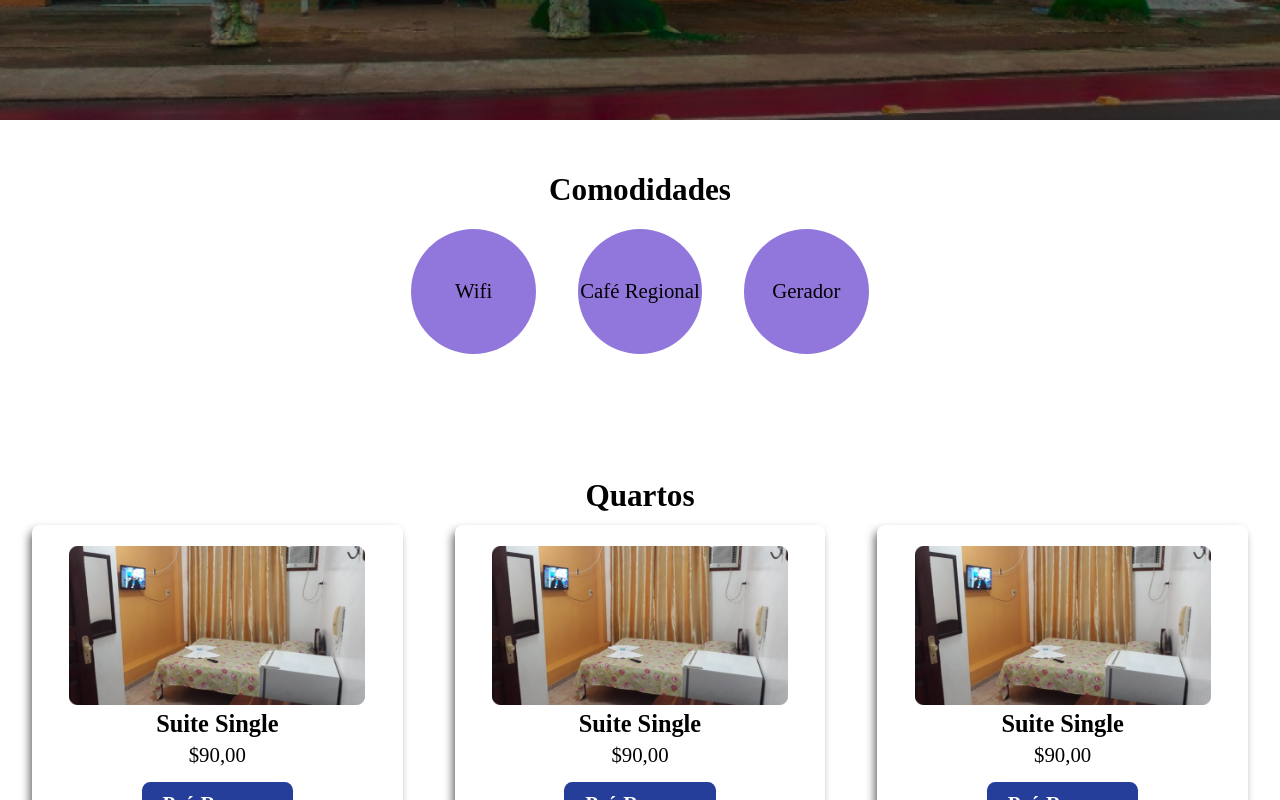
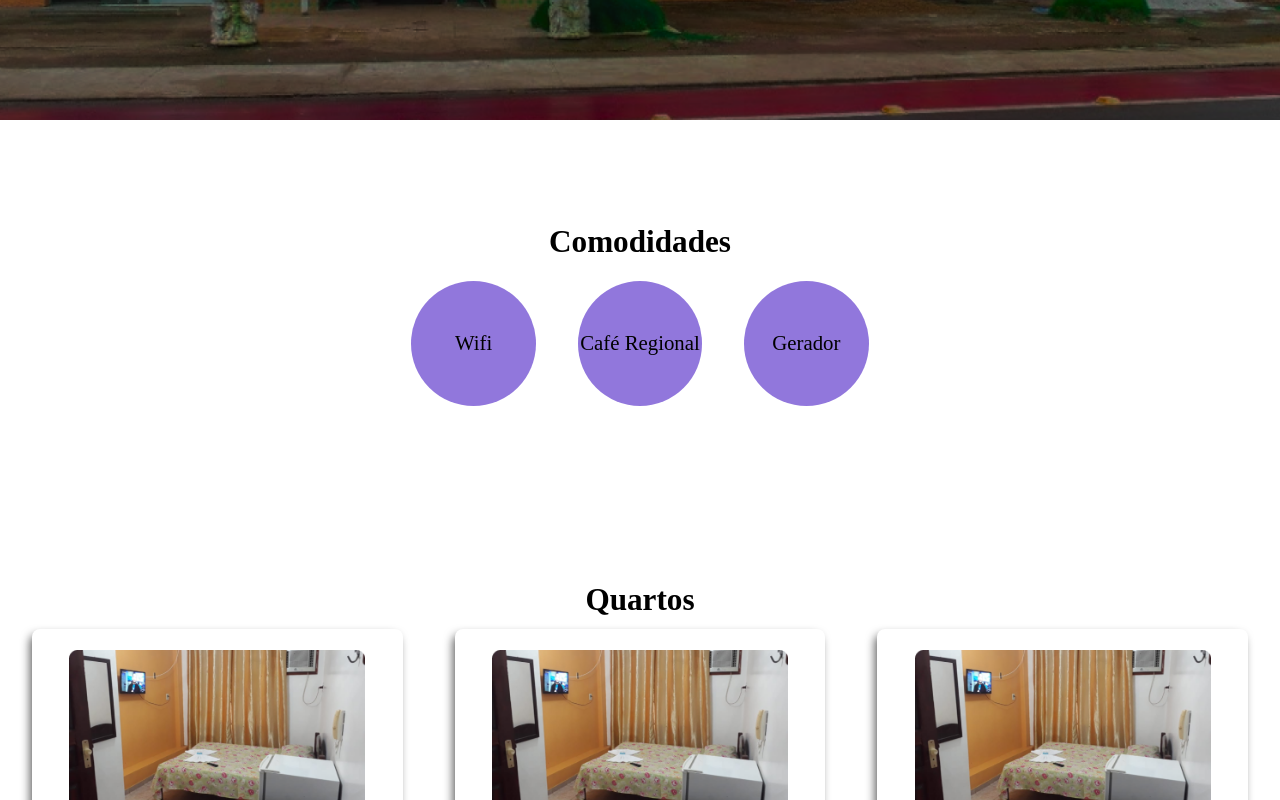
Before and after one commit to lumamontes/hotel, a React (Create React App) app: page / in a window 1280 px wide. Shown: the part 680-1480 px from the top of the page. Built offline with nearby package versions, Linux system fonts and the light colour scheme.

Commit message:
ajustado espacionamento

```diff
--- a/src/assets/global.css
+++ b/src/assets/global.css
@@ -47,7 +47,8 @@ p {
     flex-direction: column;
     align-items: center;
     justify-content: center;
-    margin: 0 auto;
+    margin: 5rem auto;
+
 }
 
 
```
